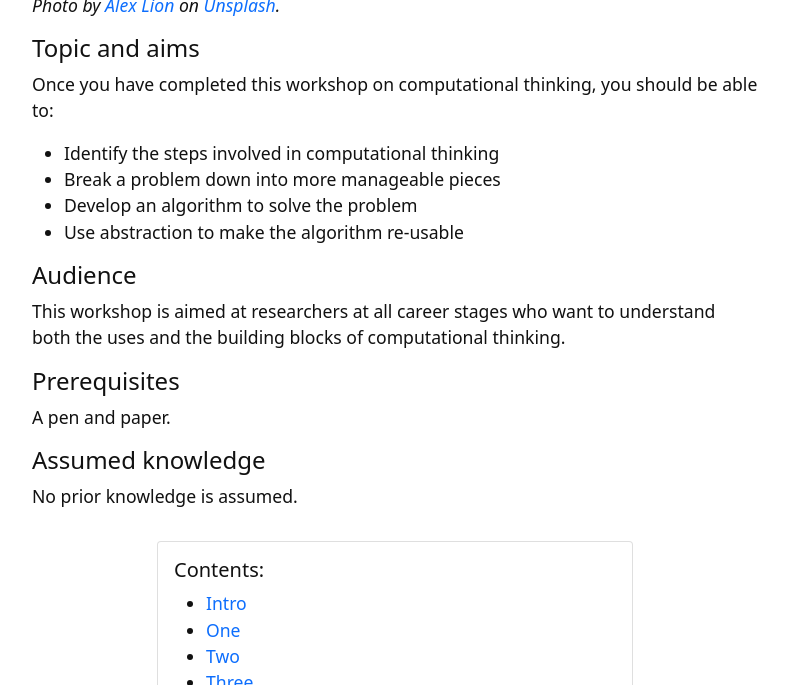
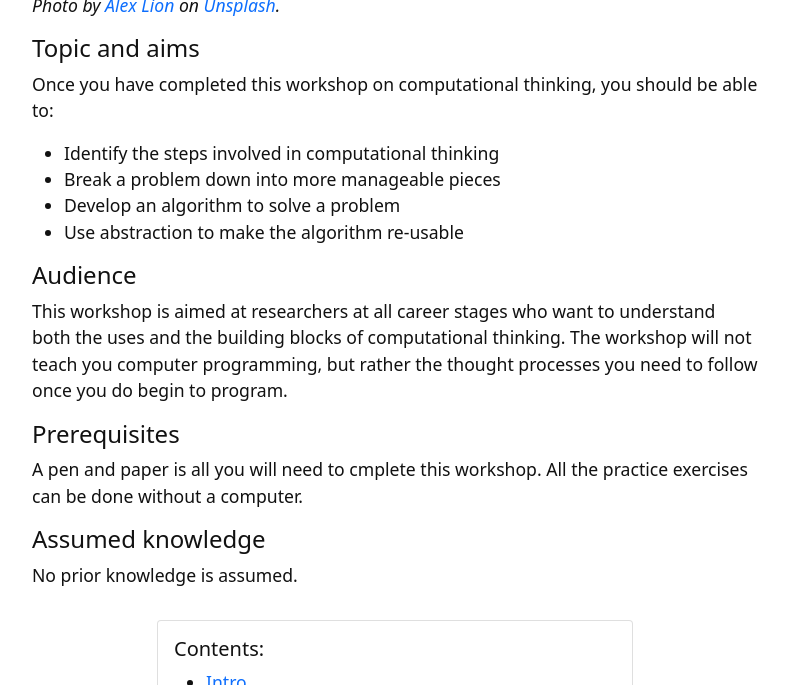
Before and after one commit to weaverbel/intro-computational-thinking, a Jekyll site: the page built from index.md, in a window 1280 px wide and 900 px high, scrolled down 535 px, cut to the strip 67-752 px from the top of the window. Shown: the whole strip, without its empty margins (245-1033 px from the left). Built offline with Jekyll 4.4.1, drawn with Linux system fonts in a browser that asks for light colours.

Commit message:
Update index.md
adding mroe info about the workshop

```diff
--- a/index.md
+++ b/index.md
@@ -7,7 +7,7 @@ layout: default
 
 {% include figure.html img="stickies.jpg" alt="Sticky notes on a wall"  width="65%" %}
 
-*Photo by [Alex Lion](https://unsplash.com/es/@alexlionco) on [Unsplash](https://unsplash.com/).*
+>*Photo by [Alex Lion](https://unsplash.com/es/@alexlionco) on [Unsplash](https://unsplash.com/).*
 
 #### Topic and aims
 
@@ -15,16 +15,16 @@ Once you have completed this workshop on computational thinking, you should be a
 
 - Identify the steps involved in computational thinking
 - Break a problem down into more manageable pieces
-- Develop an algorithm to solve the problem
+- Develop an algorithm to solve a problem
 - Use abstraction to make the algorithm re-usable
 
 #### Audience
 
-This workshop is aimed at researchers at all career stages who want to understand both the uses and the building blocks of computational thinking.
+This workshop is aimed at researchers at all career stages who want to understand both the uses and the building blocks of computational thinking. The workshop will not teach you computer programming, but rather the thought processes you need to follow once you do begin to program.
 
 #### Prerequisites
 
-A pen and paper.
+A pen and paper is all you will need to cmplete this workshop. All the practice exercises can be done without a computer.
 
 #### Assumed knowledge
 
```
